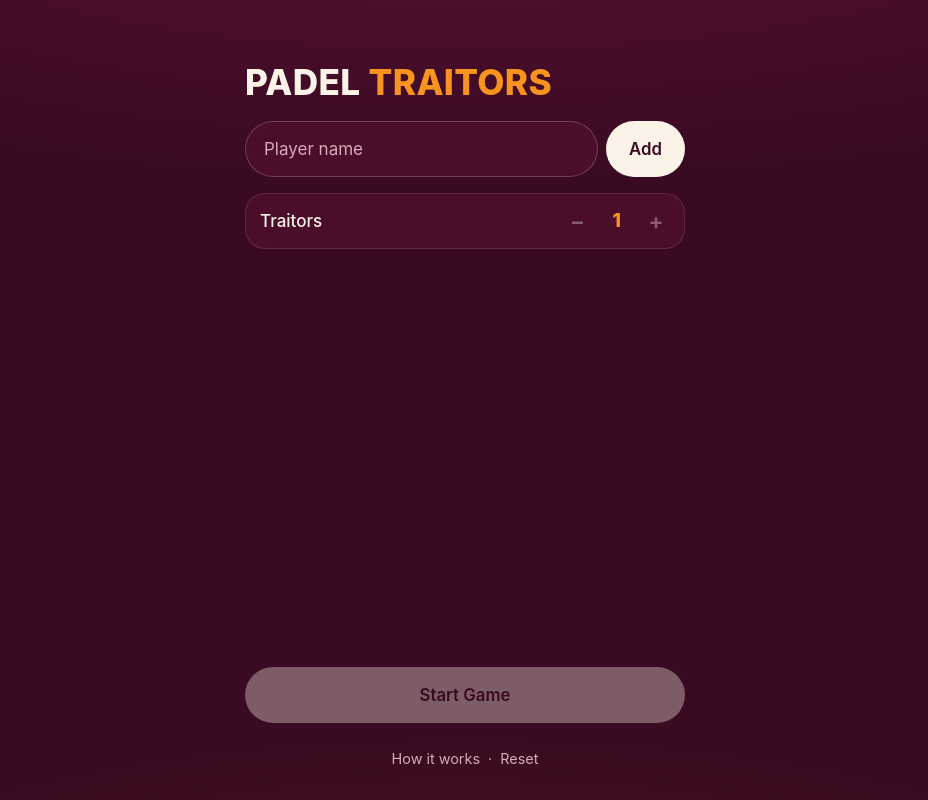
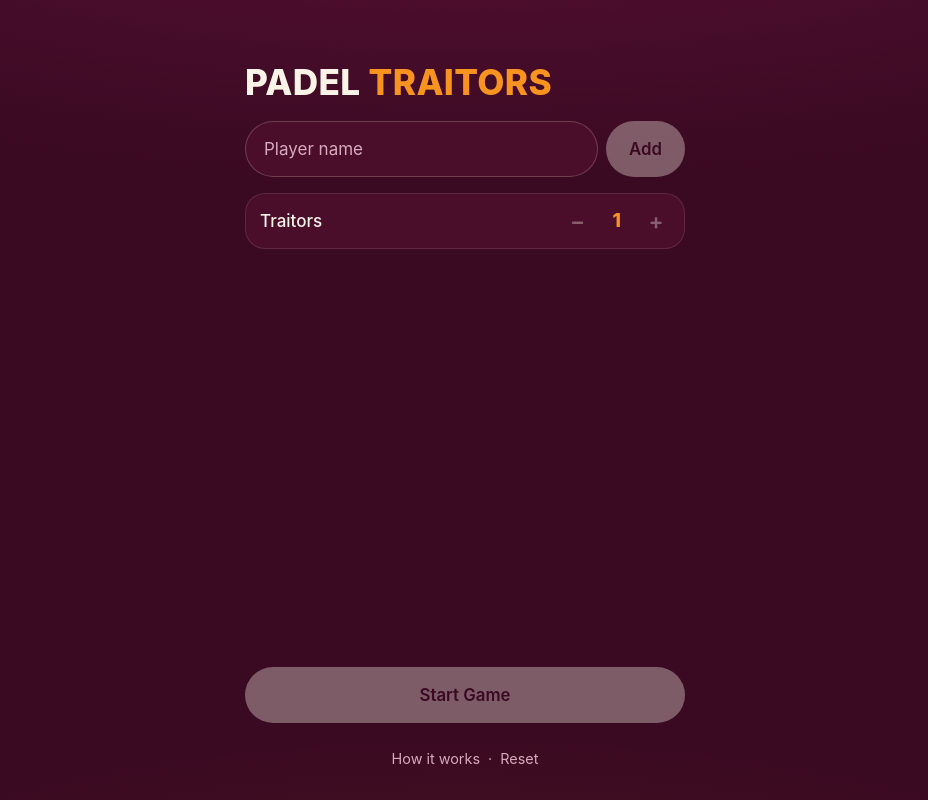
Before and after one commit to DarkDeploy/Padel-Traitors, a React (Vite) app: page / in a window 1280 px wide. Shown: the whole page, without its empty margins (175-1103 px from the left). Built offline with nearby package versions, Linux system fonts and the light colour scheme.

Commit message:
Disable Add until a name is typed; emptying a name cancels the edit
Co-Authored-By: Claude Fable 5.1 <noreply@anthropic.com>
Claude-Session: https://claude.ai/code/session_014Qkx6F1DwtMPoTMY5BRqDN

```diff
--- a/src/components/SetupScreen.tsx
+++ b/src/components/SetupScreen.tsx
@@ -57,7 +57,7 @@ export default function SetupScreen(props: Props) {
             setError(null);
           }}
         />
-        <button className="btn btn-primary" type="submit">
+        <button className="btn btn-primary" type="submit" disabled={!name.trim()}>
           Add
         </button>
       </form>
@@ -144,6 +144,12 @@ function PlayerRow({
 
   function save(e?: FormEvent) {
     e?.preventDefault();
+    // An emptied name just cancels the edit.
+    if (!draft.trim()) {
+      onError(null);
+      setEditing(false);
+      return;
+    }
     const err = onRename(player.id, draft);
     onError(err);
     if (!err) setEditing(false);
```
Also changed, not shown: 1 other file (tests, documents, lock files or other folders).
